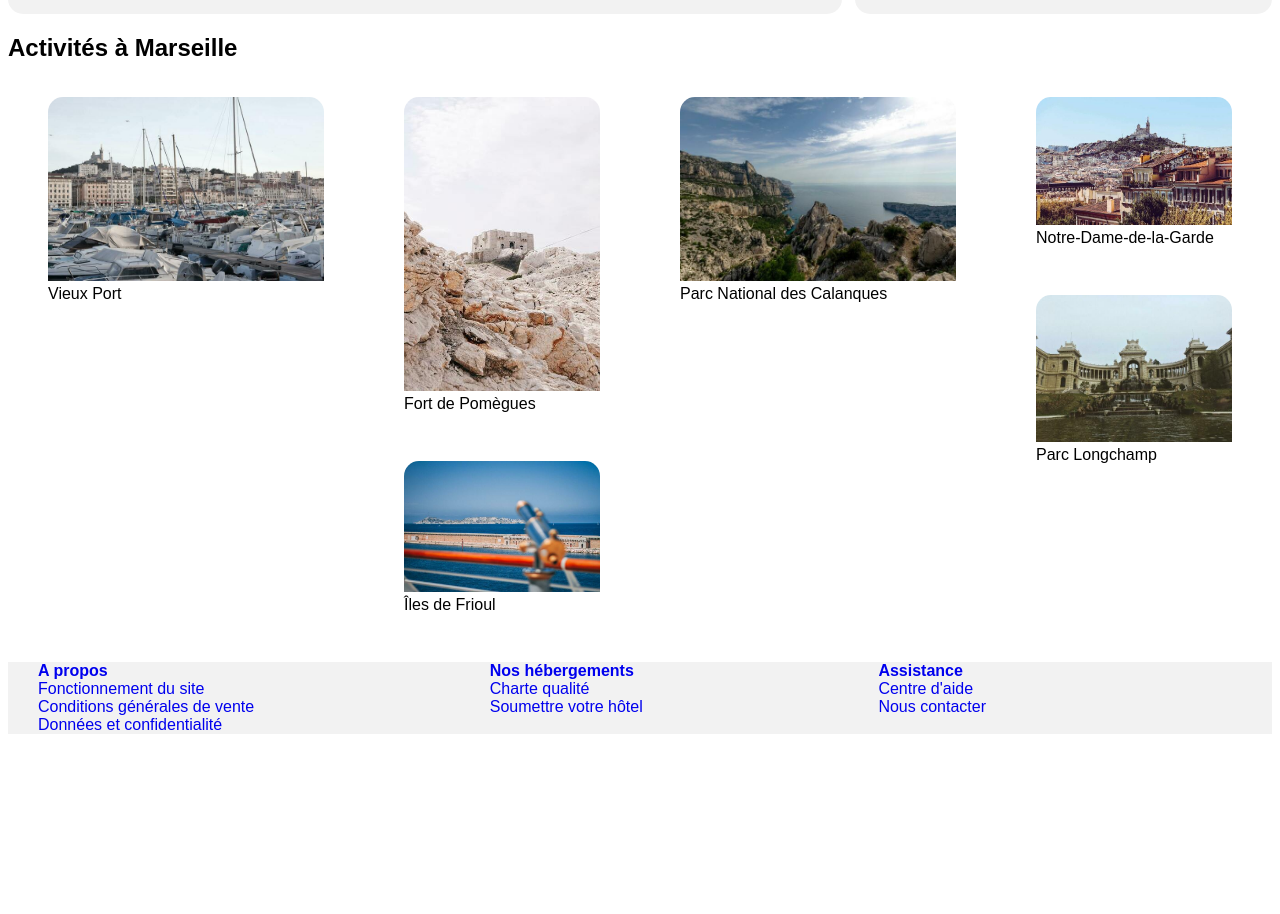
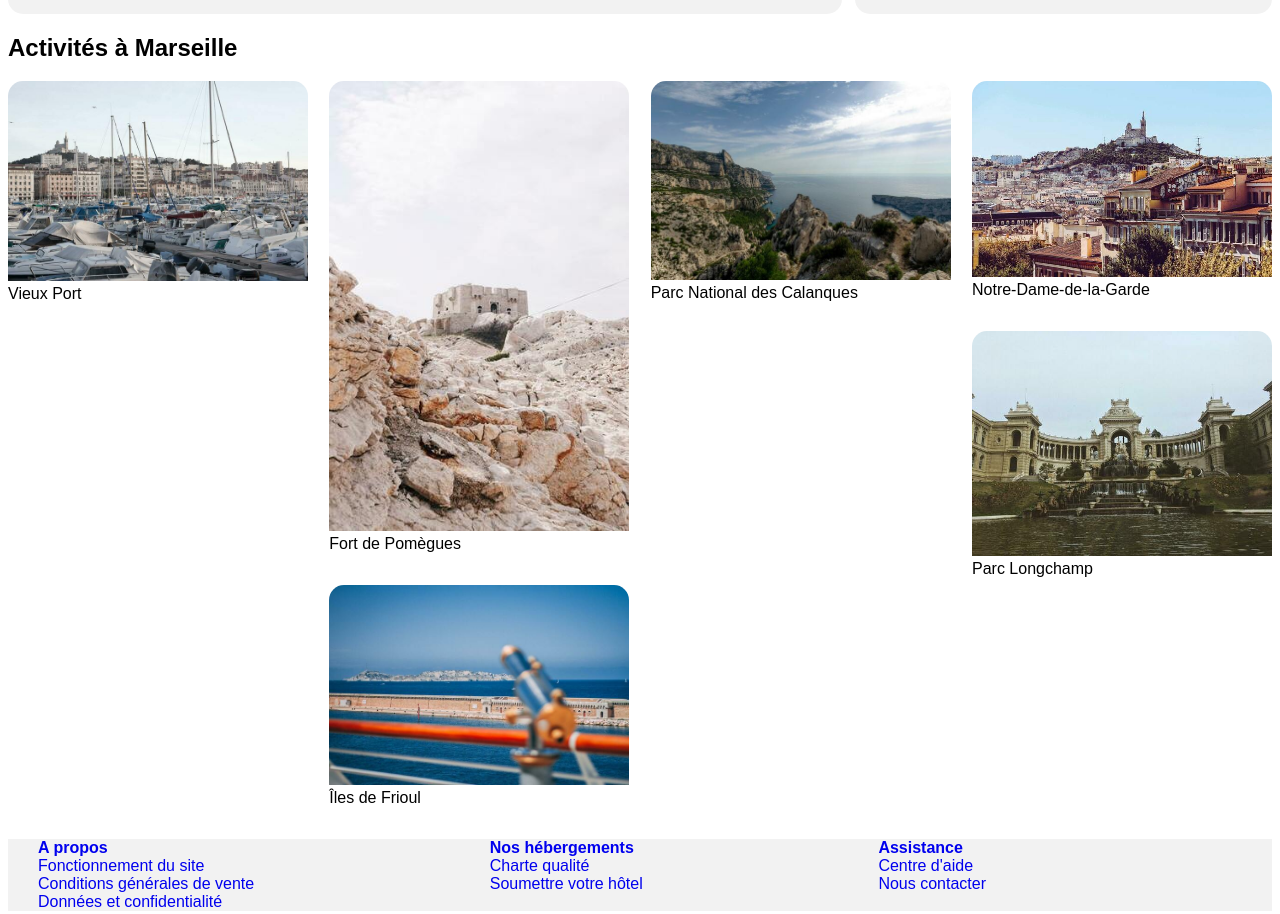
Before and after one commit to Jerome2501/OC_Projet_2, a plain HTML site: page index.html in a window 1280 px wide. Shown: the part 1290-2204 px from the top of the page. Before the commit the page ends 2032 px from the top, so only its background shows below. Drawn offline with Linux system fonts and the light colour scheme; a web font is replaced by a local one.

Commit message:
Travail sur la partie Activités

```diff
--- a/style.css
+++ b/style.css
@@ -290,11 +290,13 @@ nav a:visited:hover
 {
     display: flex;
     flex-direction: row;
+    justify-content: space-between;
 }
 
 #ensemble_des_activites img
 {
     width: 100%;
+    heigth: 100%;
     border-top-left-radius: 15px;
     border-top-right-radius: 15px;
 }
@@ -306,18 +308,24 @@ nav a:visited:hover
 
 .figure_max
 {
-    width : 400px;
+    width : 300px;
     height : 100%;
-}
-
-.figure_max img
-{
-
+    margin : 0;
 }
 
 .groupe_de_deux
 {
-    width : 400px;
+    width : 300px;
+}
+
+.figure_medium
+{
+    margin: 0;
+}
+
+.figure_min
+{
+    margin: 0;
 }
 
 footer
```
